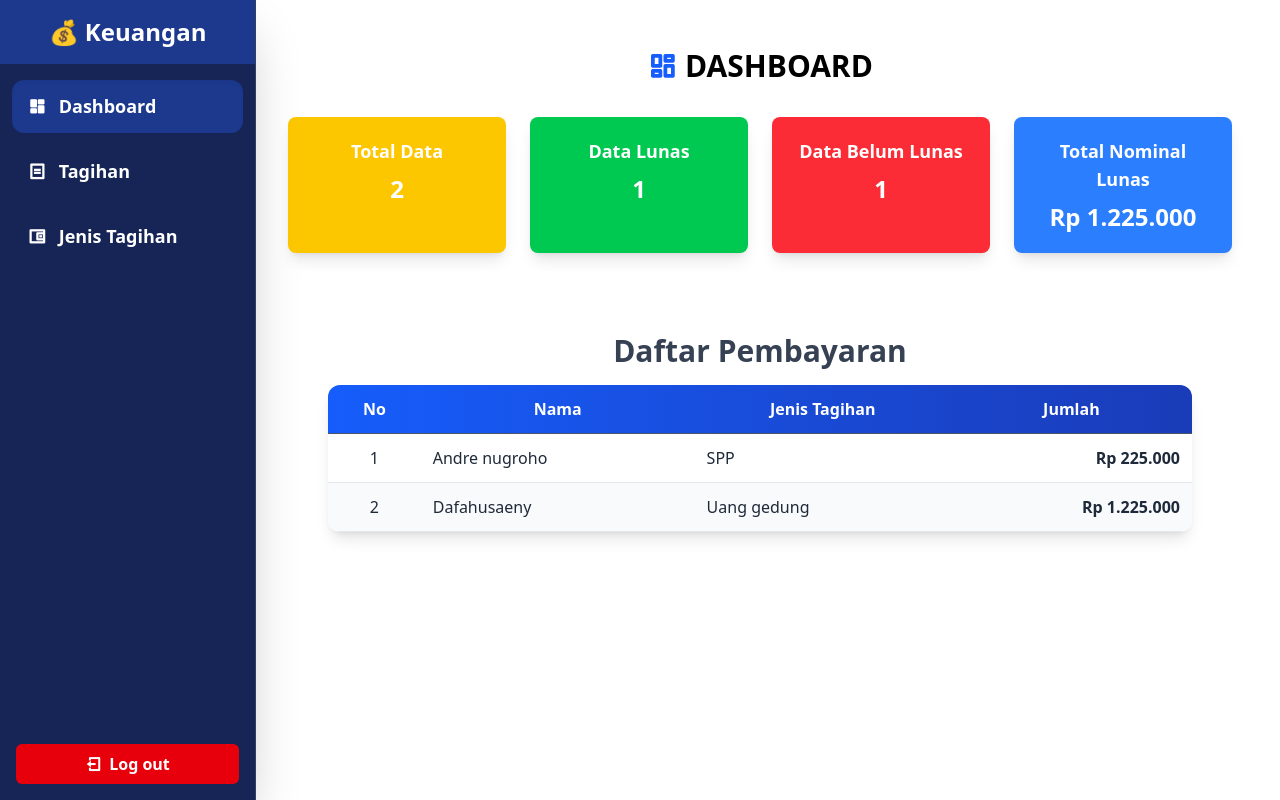
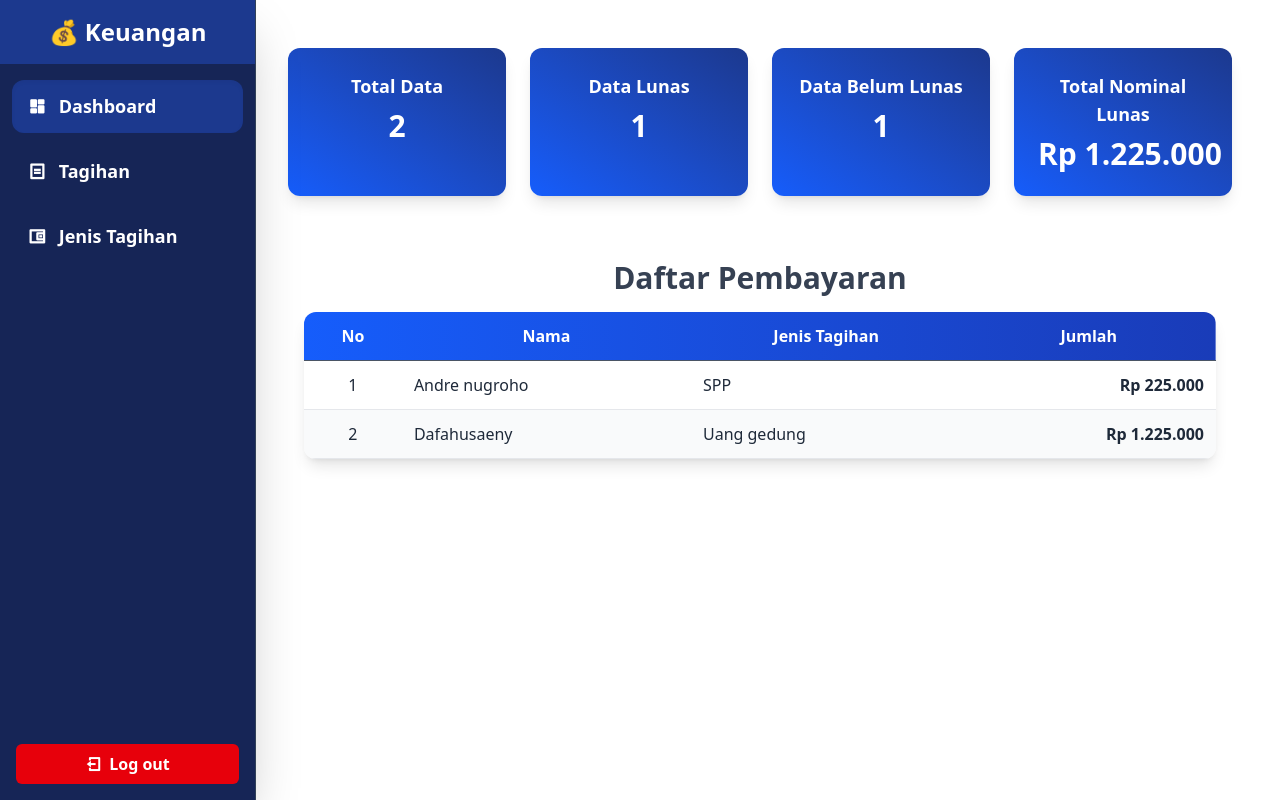
Before and after one commit to shineinouzen429-dev/Page-Keuangan, a React (Vite) app: page /Dashboard in a window 1280 px wide. Built offline with nearby package versions, Linux system fonts and the light colour scheme; data requests are answered from the project's data file.

Commit message:
Tugas Page-keuangan

```diff
--- a/src/Component/Dashboard.jsx
+++ b/src/Component/Dashboard.jsx
@@ -51,37 +51,31 @@ const Dashboard = () => {
         visible ? "opacity-100 translate-y-0" : "opacity-0 translate-y-3"
       }`}
     >
-      <div className="flex justify-center">
-        <div className="w-full max-w-6xl p-6">
-          <div className="flex flex-col items-center">
-            <h1 className="text-3xl font-bold mb-8 text-center">
-              <i className="ri-dashboard-line text-blue-600"></i>  DASHBOARD
-            </h1>
-            <div className="grid grid-cols-1 md:grid-cols-4 gap-6 mb-10 w-full max-w-5xl">
-              <div className="bg-yellow-400 p-5 rounded-lg shadow-lg text-center hover:scale-105 transition-transform">
+      <div className="grid grid-cols-1 sm:grid-cols-2 lg:grid-cols-4 gap-6 p-6 w-full">
+        <div className="bg-gradient-to-tr from-blue-600 to-blue-900 p-6 rounded-xl shadow-lg text-center hover:scale-105 transition-transform">
           <h2 className="text-white text-lg font-semibold mb-2">Total Data</h2>
-                <p className="text-white text-2xl font-bold">{totalData}</p>
+          <p className="text-white text-3xl font-bold">{totalData}</p>
         </div>
 
-              <div className="bg-green-500 p-5 rounded-lg shadow-lg text-center hover:scale-105 transition-transform">
+        <div className="bg-gradient-to-tr from-blue-600 to-blue-900  p-6 rounded-xl shadow-lg text-center hover:scale-105 transition-transform">
           <h2 className="text-white text-lg font-semibold mb-2">Data Lunas</h2>
-                <p className="text-white text-2xl font-bold">{totalLunas}</p>
+          <p className="text-white text-3xl font-bold">{totalLunas}</p>
         </div>
 
-              <div className="bg-red-500 p-5 rounded-lg shadow-lg text-center hover:scale-105 transition-transform">
+        <div className="bg-gradient-to-tr from-blue-600 to-blue-900  p-6 rounded-xl shadow-lg text-center hover:scale-105 transition-transform">
           <h2 className="text-white text-lg font-semibold mb-2">Data Belum Lunas</h2>
-                <p className="text-white text-2xl font-bold">{totalBelumLunas}</p>
+          <p className="text-white text-3xl font-bold">{totalBelumLunas}</p>
         </div>
 
-              <div className="bg-blue-500 p-5 rounded-lg shadow-lg text-center hover:scale-105 transition-transform">
+        <div className="bg-gradient-to-tr from-blue-600 to-blue-900  p-6 rounded-xl shadow-lg text-center hover:scale-105 transition-transform">
           <h2 className="text-white text-lg font-semibold mb-2">Total Nominal Lunas</h2>
-                <p className="text-white text-2xl font-bold">
+          <p className="text-white text-3xl font-bold">
             {formatRupiah(totalNominalLunas)}
           </p>
         </div>
       </div>
       <div className="w-full p-10">
-              <h2 className="text-3xl font-semibold mb-4 text-center text-gray-700">
+        <h2 className="text-3xl font-bold mb-4 text-center text-gray-700 text-2xl">
           Daftar Pembayaran
         </h2>
 
@@ -98,7 +92,6 @@ const Dashboard = () => {
               <th className="border-b border-gray-600 py-3 px-3 text-center">
                 Jumlah
               </th>
-
             </tr>
           </thead>
           <tbody>
@@ -134,9 +127,6 @@ const Dashboard = () => {
         </table>
       </div>
     </div>
-        </div>
-      </div>
-    </div>
   );
 };
 
--- a/src/Component/Jenistagihan.jsx
+++ b/src/Component/Jenistagihan.jsx
@@ -110,7 +110,7 @@ function Jenistagihan() {
       <div className="p-6 ml-3 min-h-screen">
 
         <div className="flex justify-between items-center mb-6 rounded-2xl py-5 px-10 bg-gradient-to-l from-blue-800 to-blue-600 shadow-md relative">
-          <h1 className="text-2xl font-bold text-left w-full">Jenis Tagihan</h1>
+          <h1 className="text-2xl font-bold text-left w-full text-white">Jenis Tagihan</h1>
           <button
             onClick={() => setModal(true)}
             className="absolute right-10 bg-green-500 hover:bg-green-600 text-white font-bold py-2 px-4 rounded-lg shadow"
--- a/src/Component/Tagihan.jsx
+++ b/src/Component/Tagihan.jsx
@@ -189,7 +189,7 @@ const handleBayar = async (id) => {
 
       <div className="p-6 ml-3">
         <div className="flex justify-between items-center mb-6 rounded-2xl py-5 px-6 bg-gradient-to-l from-blue-800 to-blue-600">
-          <h1 className="text-2xl font-bold">Halaman Tagihan</h1>
+          <h1 className="text-2xl text-white font-bold">Halaman Tagihan</h1>
           <button
             onClick={openAddModal}
             className="bg-green-500 hover:bg-green-600 text-white font-bold py-2 px-4 rounded shadow"
```
Lines whose indentation alone changed are shown as unchanged.
